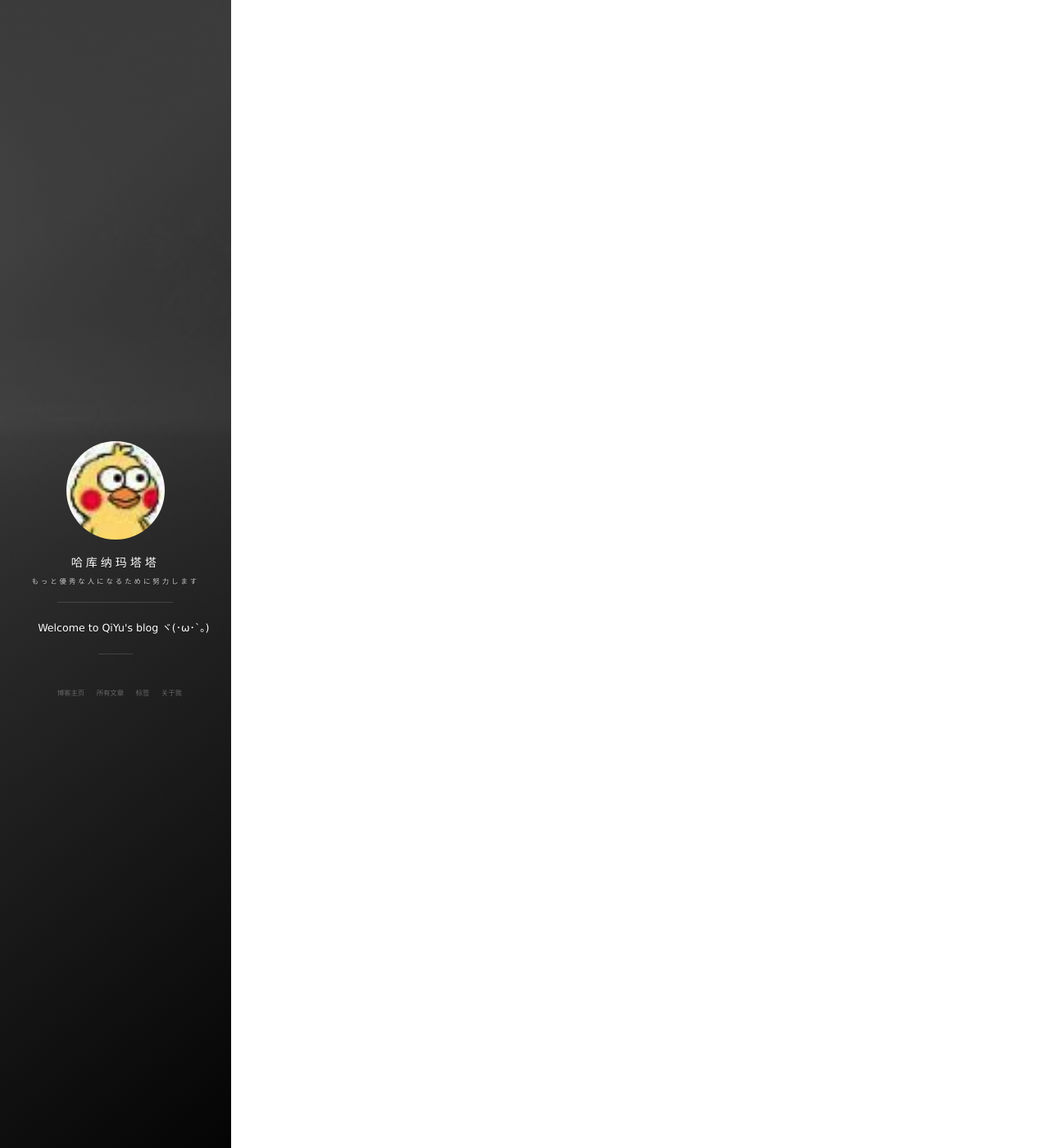
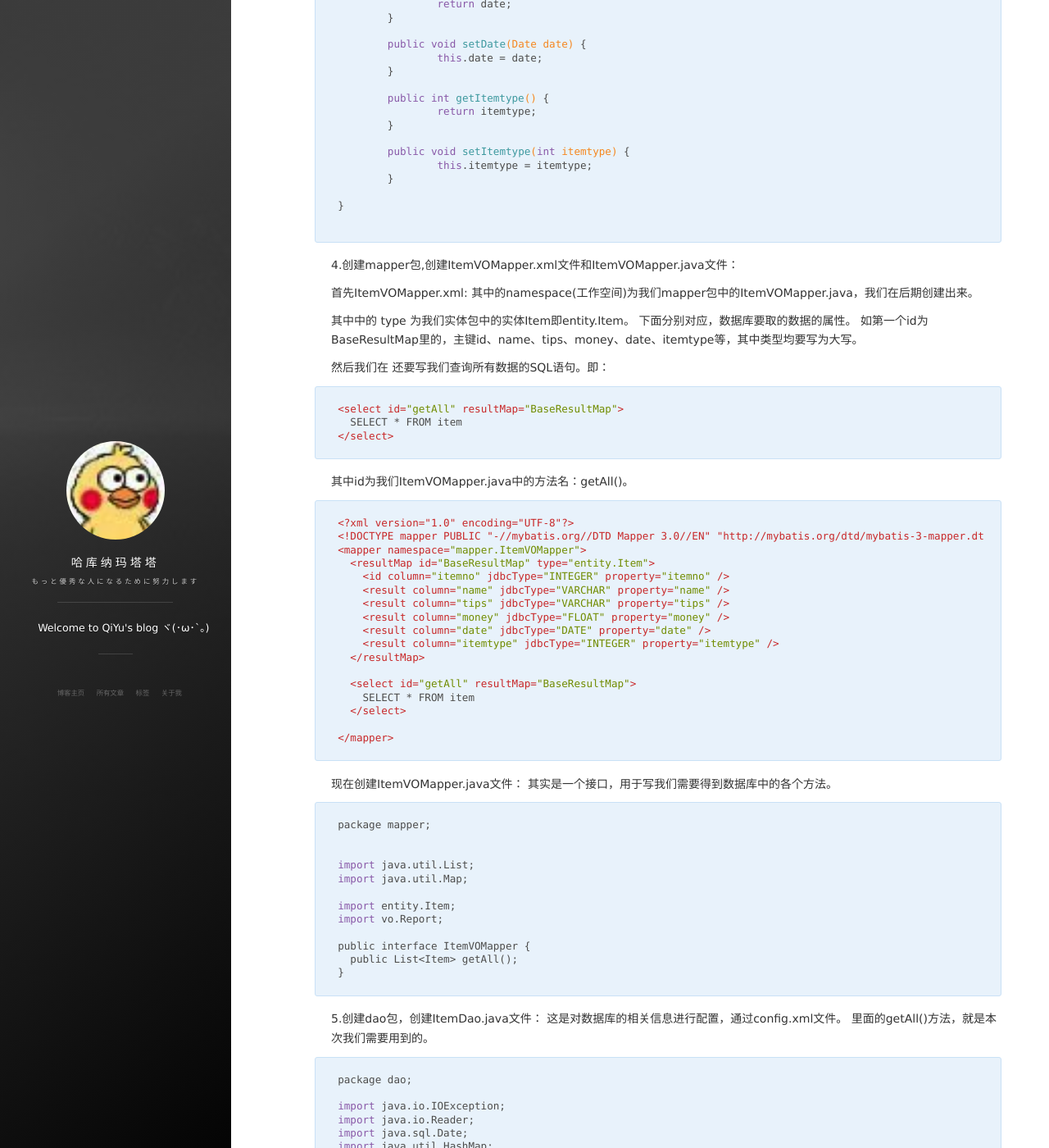
Before and after one commit to YuQi9797/YuQi9797.github.io, a Jekyll site: the page built from _posts/2018-03-05-javaLearn2.md, in a window 1280 px wide and 1400 px high, scrolled down 5029 px. Shown: the whole window at 82% size. Built offline with Jekyll 4.4.1, drawn with Linux system fonts in a browser that asks for light colours; nearby versions of some CDN libraries; comment, search, counter and statistics services are not loaded; some of the changed text lies outside the part shown.

Commit message:
更新。

````diff
--- a/_posts/2018-03-05-javaLearn2.md
+++ b/_posts/2018-03-05-javaLearn2.md
@@ -39,6 +39,7 @@ Dynamic web module version : 3.0, 完成项目创建。
 </div>
 
 本次我们实现获取数据库的所有内容的方法，getAll()方法：
+在controller包中建立ItemS.java文件。
 ```
 package controller;
 
@@ -168,7 +169,184 @@ public class ItemS extends HttpServlet {
 }
 ```
 
-3.我们继续创建一个vo包，创建一个TestVO类，存入数据库中的相应数据：
-<div>
-  <img src="/images/image/javaLearn1_4.png"/>
-</div>
+3.我们继续创建一个entity包(实体包)，创建一个Item类，存入数据库中的相应数据：
+
+```
+package entity;
+
+import java.sql.Date;
+
+public class Item {
+	private int itemno;
+	private String name;
+	private String tips;
+	private float money;
+	private Date date;
+	private int itemtype;
+
+	public Item() {
+		super();
+		// TODO Auto-generated constructor stub
+	}
+
+	public Item(int itemno, String name, String tips, float money, Date date, int itemtype) {
+		super();
+		this.itemno = itemno;
+		this.name = name;
+		this.tips = tips;
+		this.money = money;
+		this.date = date;
+		this.itemtype = itemtype;
+	}
+
+	public int getItemno() {
+		return itemno;
+	}
+
+	public void setItemno(int itemno) {
+		this.itemno = itemno;
+	}
+
+	public String getName() {
+		return name;
+	}
+
+	public void setName(String name) {
+		this.name = name;
+	}
+
+	public String getTips() {
+		return tips;
+	}
+
+	public void setTips(String tips) {
+		this.tips = tips;
+	}
+
+	public float getMoney() {
+		return money;
+	}
+
+	public void setMoney(float money) {
+		this.money = money;
+	}
+
+	public Date getDate() {
+		return date;
+	}
+
+	public void setDate(Date date) {
+		this.date = date;
+	}
+
+	public int getItemtype() {
+		return itemtype;
+	}
+
+	public void setItemtype(int itemtype) {
+		this.itemtype = itemtype;
+	}
+
+}
+
+```
+4.创建mapper包,创建ItemVOMapper.xml文件和ItemVOMapper.java文件：
+
+首先ItemVOMapper.xml:
+其中<mapper></mapper>的namespace(工作空间)为我们mapper包中的ItemVOMapper.java，我们在后期创建出来。
+
+其中<resultMap></resultMap>中的 type 为我们实体包中的实体Item即entity.Item。
+下面分别对应，数据库要取的数据的属性。 如第一个id为BaseResultMap里的，主键id、name、tips、money、date、itemtype等，其中类型均要写为大写。
+
+然后我们在<mapper></mapper> 还要写我们查询所有数据的SQL语句。即：
+```
+<select id="getAll" resultMap="BaseResultMap">
+  SELECT * FROM item
+</select>
+```
+其中id为我们ItemVOMapper.java中的方法名：getAll()。
+
+```
+<?xml version="1.0" encoding="UTF-8"?>
+<!DOCTYPE mapper PUBLIC "-//mybatis.org//DTD Mapper 3.0//EN" "http://mybatis.org/dtd/mybatis-3-mapper.dtd">
+<mapper namespace="mapper.ItemVOMapper">
+  <resultMap id="BaseResultMap" type="entity.Item">
+    <id column="itemno" jdbcType="INTEGER" property="itemno" />
+    <result column="name" jdbcType="VARCHAR" property="name" />
+    <result column="tips" jdbcType="VARCHAR" property="tips" />
+    <result column="money" jdbcType="FLOAT" property="money" />
+    <result column="date" jdbcType="DATE" property="date" />
+    <result column="itemtype" jdbcType="INTEGER" property="itemtype" />
+  </resultMap>
+
+  <select id="getAll" resultMap="BaseResultMap">
+    SELECT * FROM item
+  </select>
+
+</mapper>
+```
+
+现在创建ItemVOMapper.java文件：
+其实是一个接口，用于写我们需要得到数据库中的各个方法。
+```
+package mapper;
+
+
+import java.util.List;
+import java.util.Map;
+
+import entity.Item;
+import vo.Report;
+
+public interface ItemVOMapper {
+  public List<Item> getAll();
+}
+```
+
+5.创建dao包，创建ItemDao.java文件：
+这是对数据库的相关信息进行配置，通过config.xml文件。
+里面的getAll()方法，就是本次我们需要用到的。
+```
+package dao;
+
+import java.io.IOException;
+import java.io.Reader;
+import java.sql.Date;
+import java.util.HashMap;
+import java.util.List;
+import java.util.Map;
+
+import org.apache.ibatis.io.Resources;
+import org.apache.ibatis.session.SqlSession;
+import org.apache.ibatis.session.SqlSessionFactory;
+import org.apache.ibatis.session.SqlSessionFactoryBuilder;
+
+import entity.Item;
+import mapper.ItemVOMapper;
+import utils.Utils;
+import vo.Report;
+
+public class ItemDao {
+	private static Reader reader;
+	private static SqlSessionFactory sqlSessionFactory;
+	private SqlSession sqlSession;
+
+	static {
+		try {
+			reader = Resources.getResourceAsReader("config.xml");
+			sqlSessionFactory = new SqlSessionFactoryBuilder().build(reader);
+		} catch (IOException e) {
+			e.printStackTrace();
+		}
+	}
+
+	public List<Item> getAll() {
+		sqlSession = sqlSessionFactory.openSession();
+		ItemVOMapper itemVOMapper = sqlSession.getMapper(ItemVOMapper.class);
+		return itemVOMapper.getAll();
+	}
+}
+
+```
+
+就这样通过ItemS.java文件，一步一步的调用函数getAll，获取到数据库的数据，并进行返回。其中我们用到了mybatis框架，也导入了一些配置文件，源码会发来的。
````
Also changed, not shown: other parts of _posts/2018-03-05-javaLearn2.md (+1 -1 lines).
